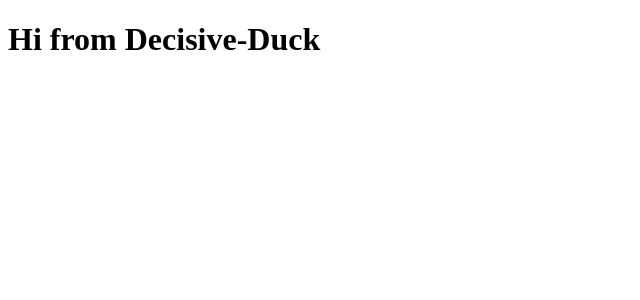
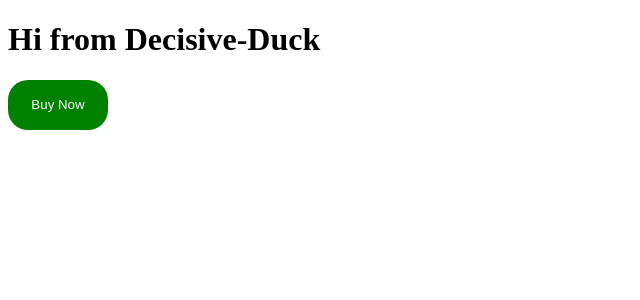
Before and after one commit to harshdeepgill/ONFLICK_e-commerce_website, a React (Create React App) app: page / in a window 1280 px wide. Shown: the top 300 px of the page, without its empty margins (0-640 px from the left). Built offline with nearby package versions, Linux system fonts and the light colour scheme.

Commit message:
modular button component done

```diff
--- a/package.json
+++ b/package.json
@@ -6,7 +6,7 @@
     "@testing-library/jest-dom": "^5.17.0",
     "@testing-library/react": "^13.4.0",
     "@testing-library/user-event": "^13.5.0",
-    "axios": "^1.5.0",
+    "axios": "^1.5.1",
     "create-react-app": "^5.0.1",
     "react": "^18.2.0",
     "react-dom": "^18.2.0",
--- a/src/App.js
+++ b/src/App.js
@@ -1,9 +1,10 @@
+import Button from "./Components/Button";
 
 function App() {
   return (
-
     <div className="App">
       <h1>Hi from Decisive-Duck</h1>
+      <Button label="Buy Now" className="custom-button" />
     </div>
   );
 }
--- /dev/null
+++ b/src/Components/Button.jsx
@@ -0,0 +1,22 @@
+import React from "react";
+import styled from "styled-components";
+
+const Button = ({ label, onClick, className }) => {
+  return (
+    <BUTTON className={className} onClick={onClick}>
+      {label}
+    </BUTTON>
+  );
+};
+
+export default Button;
+
+
+const BUTTON=styled.button`
+    color: white;
+    border-radius: 20px;
+    background-color: green;
+    width: 100px;
+    height: 50px;
+    border: none;
+`
```
Also changed, not shown: 1 other file (tests, documents, lock files or other folders).
